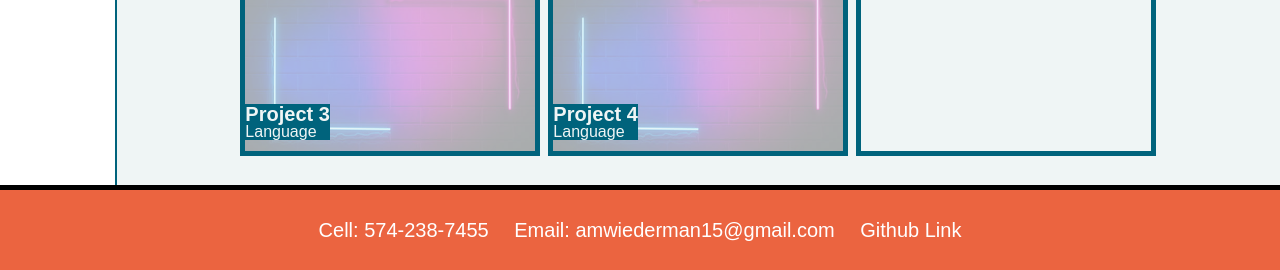
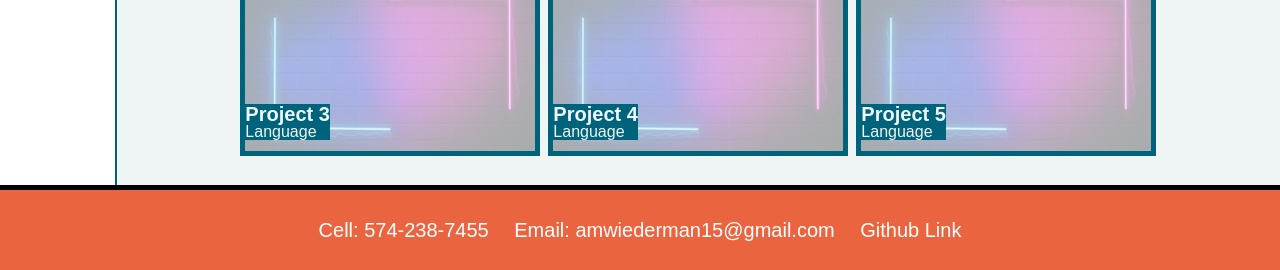
Before and after one commit to AlexWiederman/Personal_Portfolio, a plain HTML site: page index.html in a window 1280 px wide. Shown: the part 713-983 px from the top of the page. Drawn offline with Linux system fonts and the light colour scheme; the site is published under a folder, as on GitHub Pages, so addresses that start at the root find nothing.

Commit message:
Upload working CSS and HTML ref!

```diff
--- a/index.html
+++ b/index.html
@@ -82,7 +82,7 @@
                     <div class="bottomleft"><h3>Project 4</h3>Language</div>
                 </section>
                 <section class="container">
-                    <img class="image-small" src="/assets/Images/background.jpg" alt="Project 5">
+                    <img class="image-small" src="./assets/Images/background.jpg" alt="Project 5">
                     <div class="bottomleft"><h3>Project 5</h3>Language</div>
                 </section>
             </div>
```
